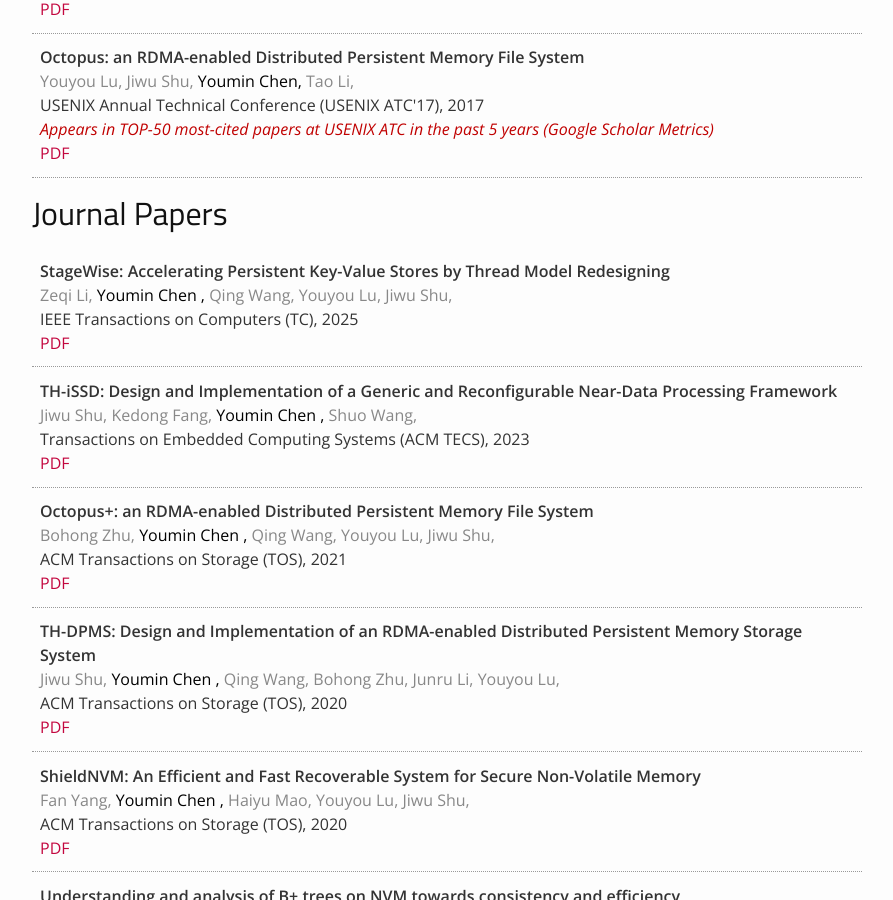
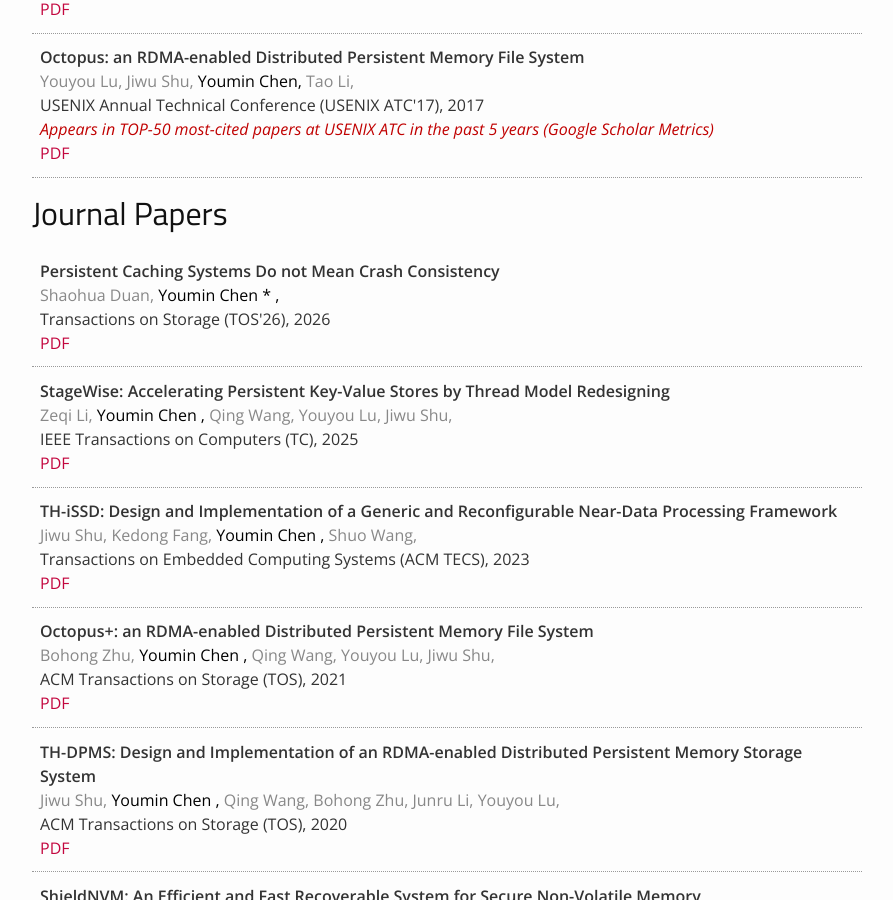
Before and after one commit to chenyoumin1993/chenyoumin1993.github.io, a Jekyll site: the page built from pub-full.md, in a window 1280 px wide and 900 px high, scrolled down 2378 px. Shown: the whole window, without its empty margins (193-1086 px from the left). Built offline with Jekyll 4.4.1, drawn with Linux system fonts in a browser that asks for light colours; nearby versions of some CDN libraries.

Commit message:
Update pub.yml

```diff
--- a/_data/pub.yml
+++ b/_data/pub.yml
@@ -1,3 +1,16 @@
+- title: "Persistent Caching Systems Do not Mean Crash Consistency"
+  authors:
+    - author: Shaohua Duan
+    - author: Youmin Chen
+  corresponding: Youmin Chen
+  pubname: Transactions on Storage
+  pubnamebrief: TOS'26
+  year: 2026
+  link:
+  type: journal
+  highlight: 2
+  tag: Fast-tracked
+
 - title: "zBuffer: Zero-Copy and Metadata-Free Serialization for Fast RPC with Scatter-Gather Reflection"
   authors:
     - author: Xiangyu Liu
```
